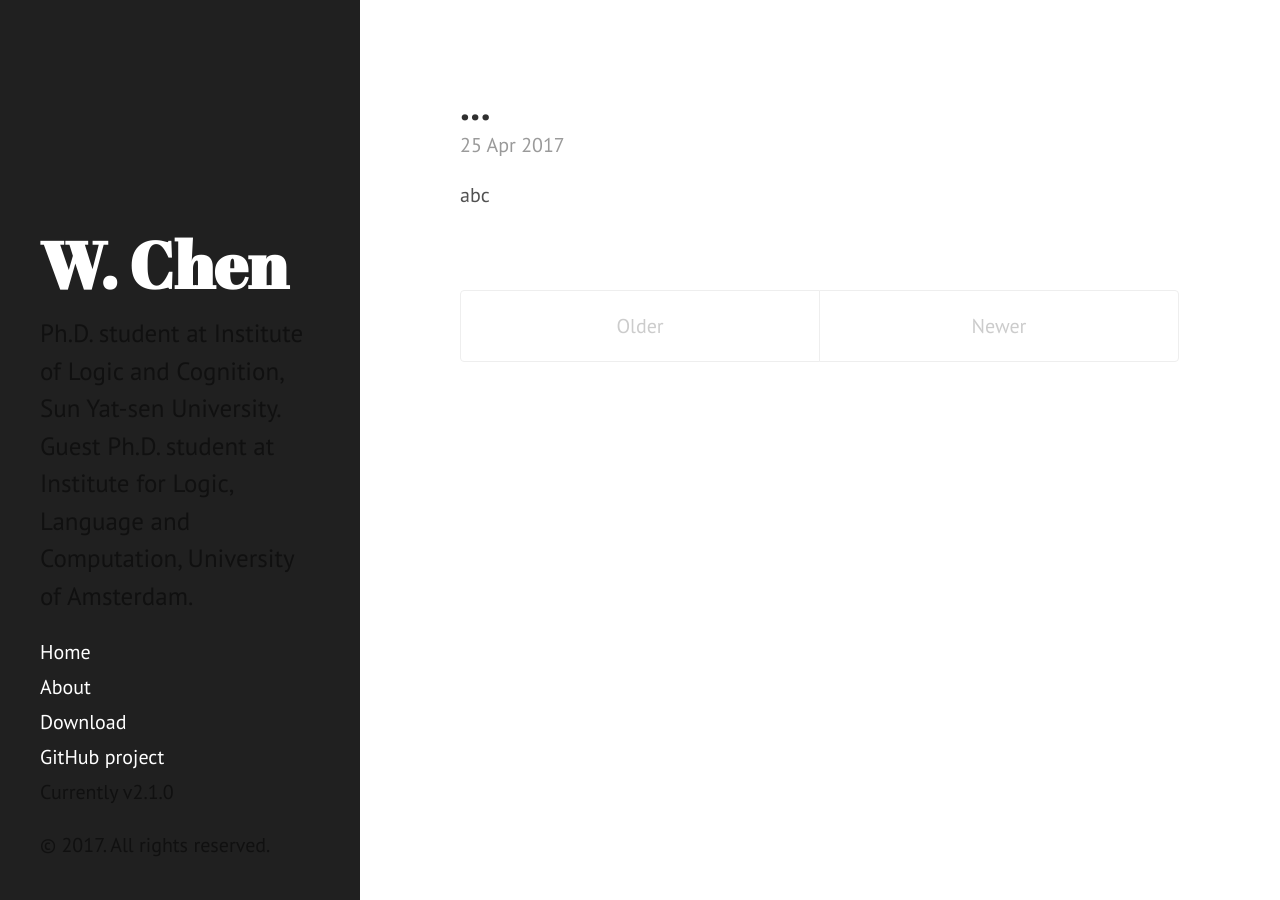
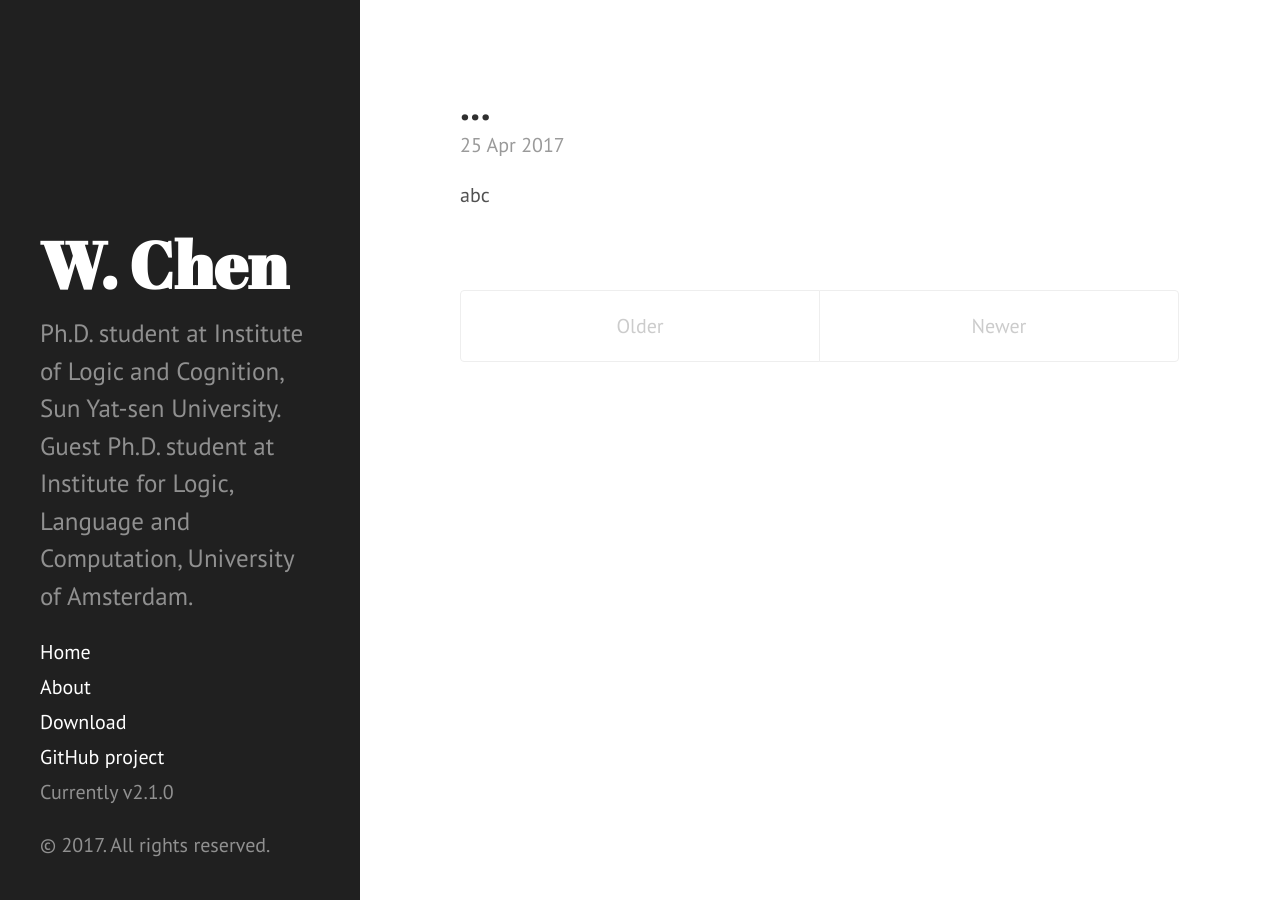
Before and after one commit to ChenSysu/homepage, a Jekyll site: the page built from index.html, in a window 1280 px wide. Built offline with Jekyll 4.4.1, drawn with Linux system fonts in a browser that asks for light colours; Markdown is read by kramdown in place of the engine named in the settings; the list of posts is cut into pages by our own code.

Commit message:
Revert "…"
This reverts commit 97dbacb08f5eab31907455646e1886579e46e2cc.

```diff
--- a/public/css/hyde.css
+++ b/public/css/hyde.css
@@ -56,7 +56,7 @@ html {
 .sidebar {
   text-align: center;
   padding: 2rem 1rem;
-  color: rgba(0,0,0,.5);
+  color: rgba(255,255,255,.5);
   background-color: #202020;
 }
 @media (min-width: 48em) {
```
